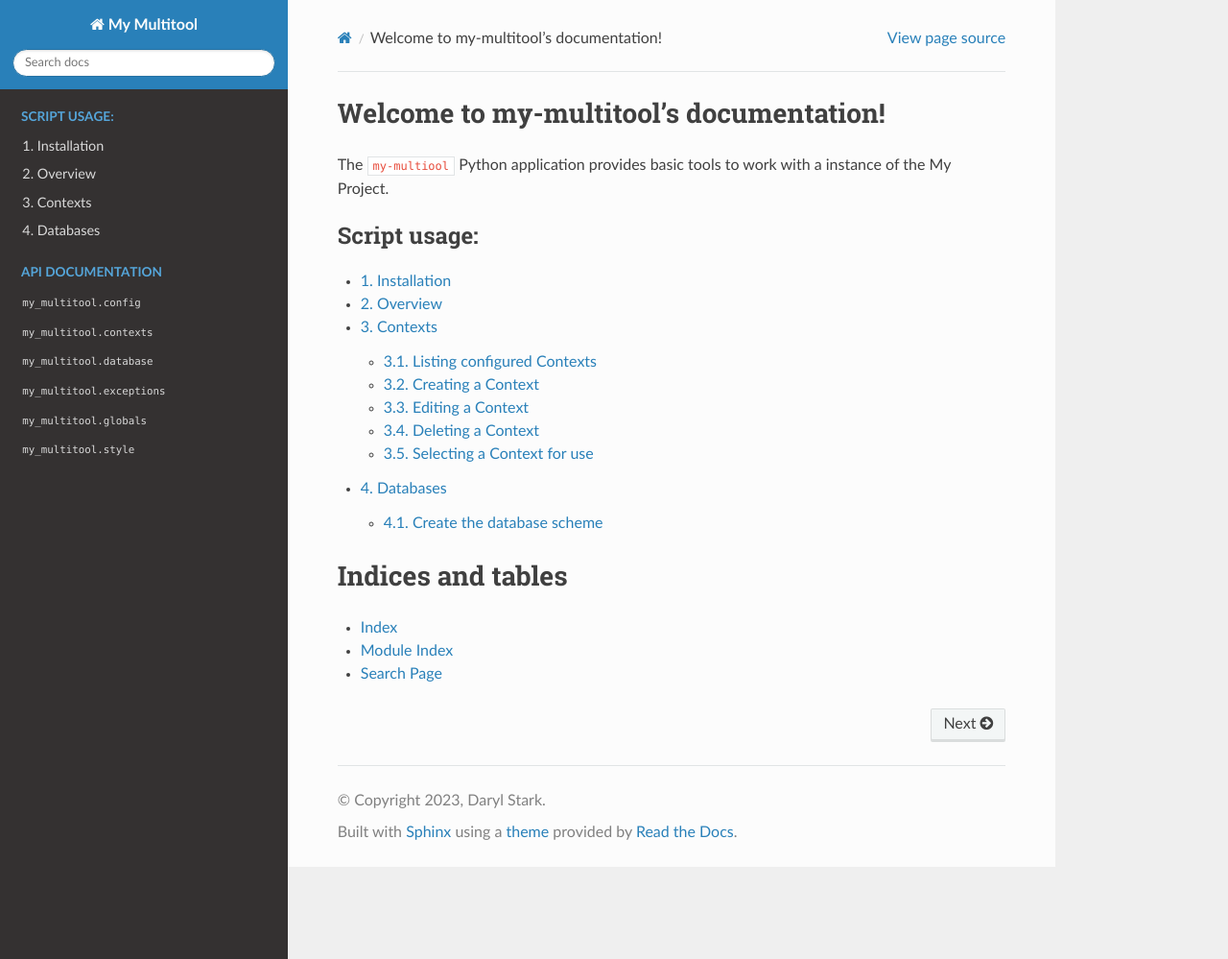
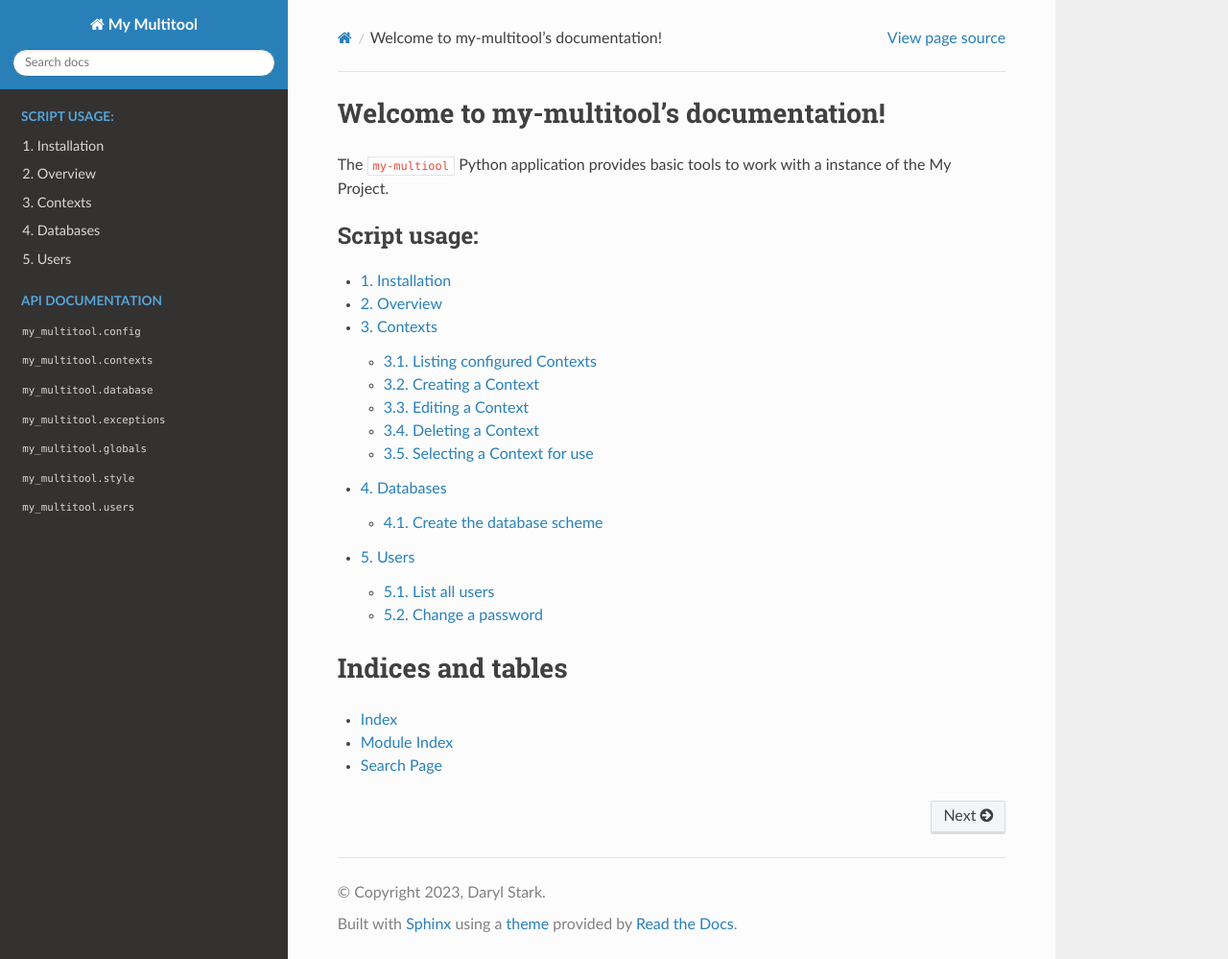
Before and after one commit to DarylStark/my_multitool, a Sphinx documentation site: the page built from docs/source/index.rst, in a window 1280 px wide and 999 px high. Shown: the whole window at 96% size. Built offline with Sphinx 7.4.7 and the Read the Docs theme 2.0.0, drawn with Linux system fonts in a browser that asks for light colours; some of the changed lines change nothing that is shown.

Commit message:
Updated documentation

```diff
--- /dev/null
+++ b/docs/source/api_documentation/users.rst
@@ -0,0 +1,5 @@
+``my_multitool.users``
+======================
+
+.. automodule:: my_multitool.users
+    :members:
--- a/docs/source/index.rst
+++ b/docs/source/index.rst
@@ -17,6 +17,7 @@ The ``my-multiool`` Python application provides basic tools to work with a insta
    usage/overview
    usage/contexts
    usage/databases
+   usage/users
 
 .. toctree::
    :caption: API documentation
@@ -29,6 +30,7 @@ The ``my-multiool`` Python application provides basic tools to work with a insta
    api_documentation/exceptions
    api_documentation/globals
    api_documentation/style
+   api_documentation/users
 
 Indices and tables
 ==================
--- /dev/null
+++ b/docs/source/usage/users.rst
@@ -0,0 +1,36 @@
+Users
+=====
+
+The ``users`` command for the ``my-multitool`` utility can be used to manage users. To make this work, a ``Service user``, ``Service password`` and ``Root user`` should be configured in the active context. There are two methods for ``users``:
+
+-   ``list``: lists all users.
+-   ``set-password``: set a password for a user.
+
+List all users
+--------------
+
+To list all users in the database, use the ``list`` subcommand:
+
+.. code-block::
+
+    $ my-multitool users list
+
+     #   Fullname                   Username        Role   Second factor
+    ─────────────────────────────────────────────────────────────────────
+     1   root                       root            1      No
+     2   Normal user 1              normal.user.1   3      No
+     3   Normal user 2              normal.user.2   3      No
+     4   Service User - for tests   service.user    2      No
+
+Change a password
+-----------------
+
+To change the password for a user, you use the ``set-password`` subcommand. After the subcommand, you have to enter the username of the user. The script will ask you the password.
+
+.. code-block::
+
+     $ my-multitool users set-password normal.user.2
+      Password:
+      Repeat:
+
+After this, the password is reset.
```
